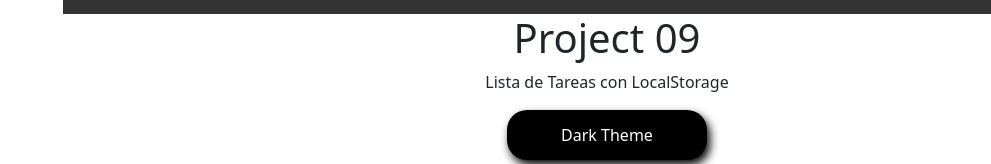
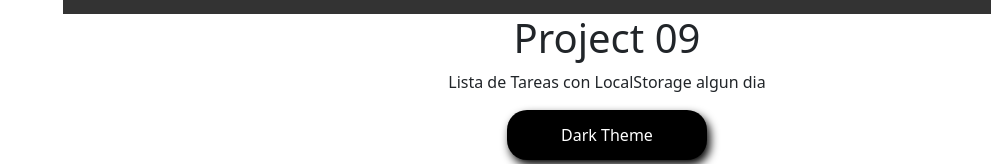
Before and after one commit to lbruster/changecolor, a React (Vite) app: page /projects/9 in a window 1280 px wide. Shown: the part 140-304 px from the top of the page, without its empty margins (289-1280 px from the left). Built offline with nearby package versions, Linux system fonts and the light colour scheme.

Commit message:
project leroy 9

```diff
--- a/src/components/projects/project09.tsx
+++ b/src/components/projects/project09.tsx
@@ -18,7 +18,7 @@ const project09 = () => {
       <section className="projects">
         <div>
           <h1>Project 09</h1>
-          <p>Lista de Tareas con LocalStorage</p>
+          <p>Lista de Tareas con LocalStorage algun dia</p>
         </div>
       </section>
     </>
```
